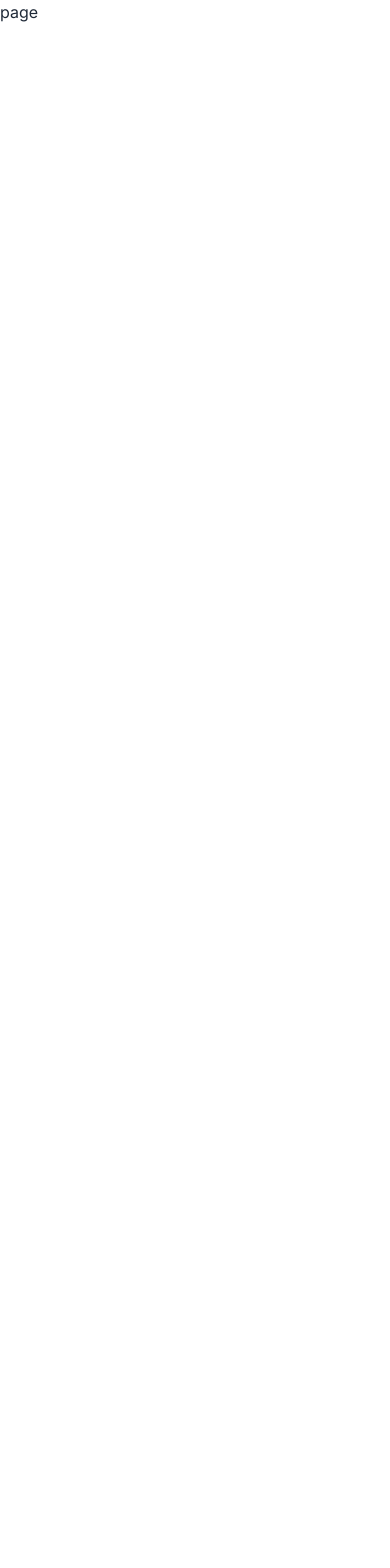
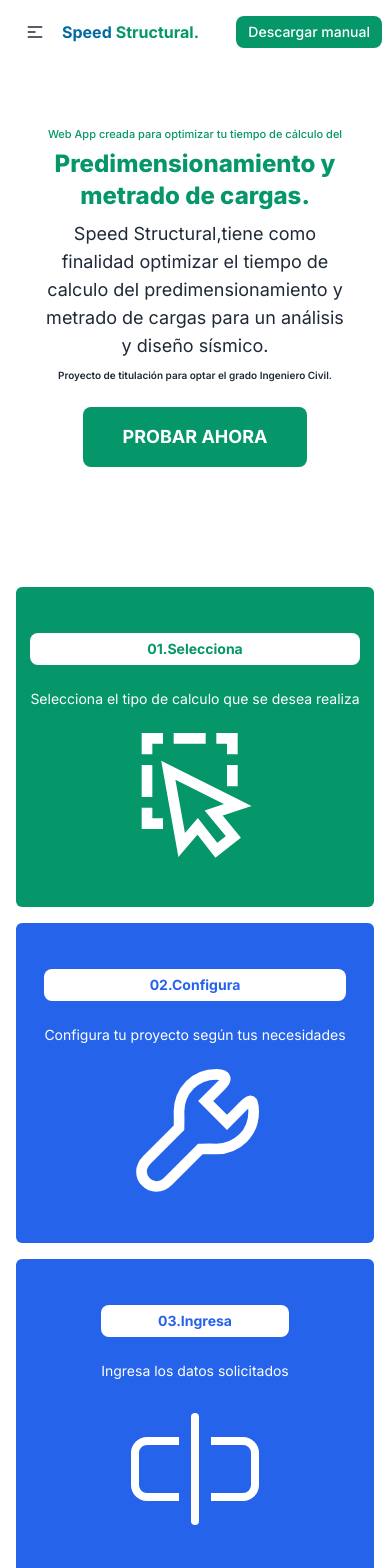
Before and after one commit to Yopax/v2_speed_structural, a Next.js app: page / in a window 390 px wide. Shown: the top 1568 px of the page. Before the commit the page ends 844 px from the top, so only its background shows below. Built offline with nearby package versions, Linux system fonts and the light colour scheme.

Commit message:
06. Landing page responsive a merojar

```diff
--- a/package.json
+++ b/package.json
@@ -18,6 +18,7 @@
     "next": "14.2.1",
     "react": "^18",
     "react-dom": "^18",
+    "react-icons": "^5.2.1",
     "react-to-print": "^2.15.1"
   },
   "devDependencies": {
--- a/src/app/calculos/page.jsx
+++ b/src/app/calculos/page.jsx
@@ -1,8 +1,11 @@
+
 import React from 'react'
 
 function page() {
   return (
-    <div>aslcsssulos</div>
+    <>
+    <h1>sdasd</h1>
+    </>
   )
 }
 
--- a/src/app/page.jsx
+++ b/src/app/page.jsx
@@ -1,8 +1,16 @@
+"use client";
+import NavBarCalculo from '@/components/01_intefaz_calculos/NavBarCalculo'
+import Descripcion from '@/components/02_intefaz-landingpage/Descripcion';
+import PresentacionHome from '@/components/02_intefaz-landingpage/PresentacionHome';
 import React from 'react'
 
 function page() {
   return (
-    <div>page</div>
+    <>
+     <NavBarCalculo />
+     <PresentacionHome />
+     <Descripcion />
+    </>
   )
 }
 
--- /dev/null
+++ b/src/components/02_intefaz-landingpage/BotonDashboard.jsx
@@ -0,0 +1,19 @@
+import React from 'react'
+import Link from 'next/link'
+
+function BotonDashboard() {
+  return (
+    <>
+      <Link href="/dashboard">
+      <button
+            type="button"
+            className=" bg-emerald-600 hover:bg-blue-600 text-white text-lg  font-bold py-4 px-10 rounded-lg"
+          >
+            PROBAR AHORA
+          </button>
+      </Link>
+    </>
+  );
+}
+
+export default BotonDashboard;
--- /dev/null
+++ b/src/components/02_intefaz-landingpage/Descripcion.jsx
@@ -0,0 +1,77 @@
+import React from 'react'
+import { GrSelect } from "react-icons/gr";
+import { GrConfigure } from "react-icons/gr";
+import { BsInputCursor } from "react-icons/bs";
+import { GrDocumentText } from "react-icons/gr";
+
+
+
+
+
+function Descripcion() {
+  return (
+    <>
+      <div className="w-full text-center items-center p-2 grid grid-cols-2 max-[1024px]:grid-cols-3 max-[768px]:grid-cols-2 max-[425px]:grid-cols-1 justify-center  mb-8 ">
+
+        <div className="flex flex-col text-white items-center justify-center  font-bold m-2 rounded-md h-80 bg-emerald-600">
+          <div>
+          <p
+            className=" bg-white text-emerald-600 text-sm leading-6 font-bold py-1 px-3 rounded-lg"
+          >
+            01.Selecciona
+          </p>
+          <p className='text-sm font-normal my-6 text-white'>Selecciona el tipo de calculo que se desea realiza</p>
+          </div>
+          <div className="flex flex-col text-9xl text-center items-center justify-center">
+            <GrSelect />
+          </div>
+        </div>
+        <div className="flex flex-col text-white items-center justify-center  font-bold m-2 rounded-md h-80 bg-blue-600">
+          <div>
+          <p
+            className=" bg-white text-blue-600 text-sm leading-6 font-bold py-1 px-3 rounded-lg"
+          >
+            02.Configura
+          </p>
+          <p className='text-sm font-normal my-6 text-white'>Configura tu proyecto según tus necesidades</p>
+          </div>
+          <div className="flex flex-col text-9xl text-center items-center justify-center">
+          <GrConfigure />
+
+          </div>
+        </div>
+        <div className="flex flex-col text-white items-center justify-center  font-bold m-2 rounded-md h-80 bg-blue-600">
+          <div>
+          <p
+            className=" bg-white text-blue-600 text-sm leading-6 font-bold py-1 px-3 rounded-lg"
+          >
+            03.Ingresa
+          </p>
+          <p className='text-sm font-normal my-6 text-white'>Ingresa los datos solicitados</p>
+          </div>
+          <div className="flex flex-col text-9xl text-center items-center justify-center">
+          <BsInputCursor />
+
+          </div>
+        </div>
+        <div className="flex flex-col text-white items-center justify-center  font-bold m-2 rounded-md h-80 bg-emerald-600">
+          <div>
+          <p
+            className=" bg-white text-emerald-600 text-sm leading-6 font-bold py-1 px-3 rounded-lg"
+          >
+            04.Obtén tu informe
+          </p>
+          <p className='text-sm font-normal my-6 text-white'>Visualiza el calculo completo en un informe</p>
+          </div>
+          <div className="flex flex-col text-9xl text-center items-center justify-center">
+          <GrDocumentText />
+
+          </div>
+        </div>
+
+      </div>
+    </>
+  );
+}
+
+export default Descripcion
--- /dev/null
+++ b/src/components/02_intefaz-landingpage/PresentacionHome.jsx
@@ -0,0 +1,33 @@
+import React from "react";
+import BotonDashboard from "./BotonDashboard";
+
+function PresentacionHome() {
+  return (
+    <>
+      <div className="flex mx-auto w-[55%] max-sm:w-[80%]  mb-24 mt-[150px] max-sm:mt-[120px]">
+        <div className="flex-col w-full justify-center text-center ">
+          <h4 className="text-lg font-medium max-sm:text-[11px] text-emerald-600  ">
+            Web App creada para optimizar tu tiempo de cálculo del
+          </h4>
+          <h1 className=" text-6xl py-4 max-sm:py-0 max-sm:text-2xl flex justify-center text-emerald-600 font-extrabold text-center">
+            Predimensionamiento y metrado de cargas.
+            <br />
+          </h1>
+          <p className="max-sm:text-lg  leading-6 mb-2 mt-2 mb1:mx-10">
+            Speed Structural,tiene como finalidad optimizar el tiempo de calculo
+            del predimensionamiento y metrado de cargas para un análisis y diseño sísmico.
+          </p>
+          <p className=" mb-6 text-[10px] font-semibold">
+            Proyecto de titulación para optar el grado Ingeniero Civil.
+          </p>
+          <div className="flex justify-center  space-x-4 my-2">
+            <BotonDashboard />
+
+          </div>
+        </div>
+      </div>
+    </>
+  );
+}
+
+export default PresentacionHome;
```
Also changed, not shown: 1 other file (tests, documents, lock files or other folders).
